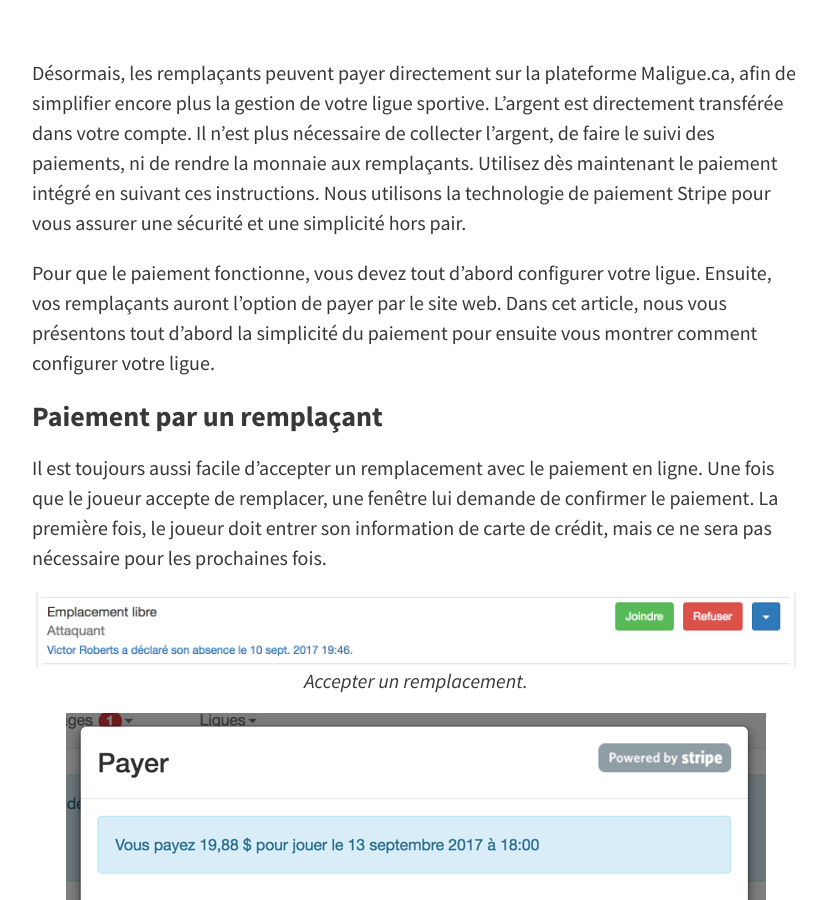
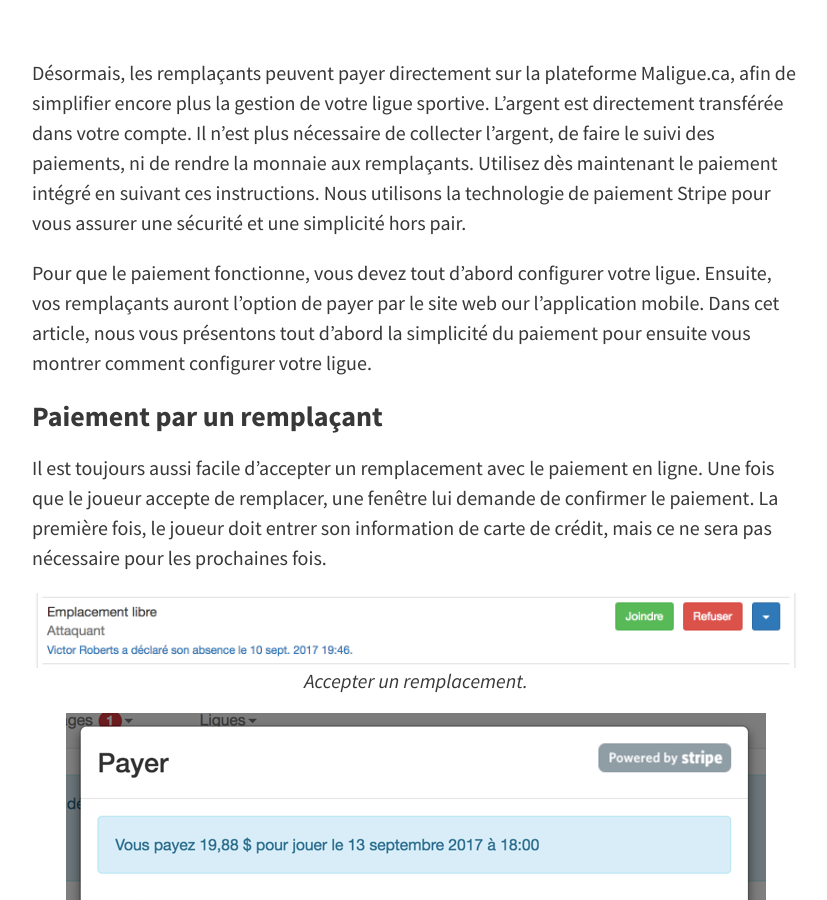
Before and after one commit to maligue/maligue.github.io, a Jekyll site: the page built from _posts/fr/2017-08-01-paiements-remplacant.md, in a window 1280 px wide and 900 px high, scrolled down 467 px. Shown: the whole window, without its empty margins (224-1051 px from the left). Built offline with Jekyll 4.4.1, drawn with Linux system fonts in a browser that asks for light colours; nearby versions of some CDN libraries.

Commit message:
tweak app mobile

```diff
--- a/_posts/fr/2017-08-01-paiements-remplacant.md
+++ b/_posts/fr/2017-08-01-paiements-remplacant.md
@@ -5,7 +5,7 @@ localization: substitute-payments
 ---
 Désormais, les remplaçants peuvent payer directement sur la plateforme Maligue.ca, afin de simplifier encore plus la gestion de votre ligue sportive. L'argent est directement transférée dans votre compte. Il n'est plus nécessaire de collecter l'argent, de faire le suivi des paiements, ni de rendre la monnaie aux remplaçants. Utilisez dès maintenant le paiement intégré en suivant ces instructions. Nous utilisons la technologie de paiement Stripe pour vous assurer une sécurité et une simplicité hors pair.
 
-Pour que le paiement fonctionne, vous devez tout d’abord configurer votre ligue. Ensuite, vos remplaçants auront l’option de payer par le site web. Dans cet article, nous vous présentons tout d’abord la simplicité du paiement pour ensuite vous montrer comment configurer votre ligue.
+Pour que le paiement fonctionne, vous devez tout d’abord configurer votre ligue. Ensuite, vos remplaçants auront l’option de payer par le site web our l'application mobile. Dans cet article, nous vous présentons tout d’abord la simplicité du paiement pour ensuite vous montrer comment configurer votre ligue.
 
 ### Paiement par un remplaçant
 
```
